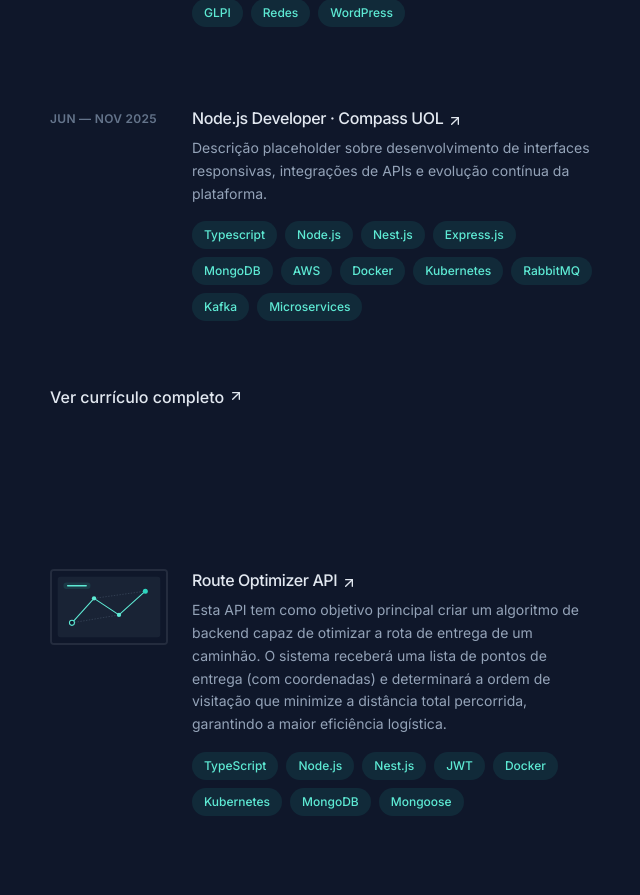
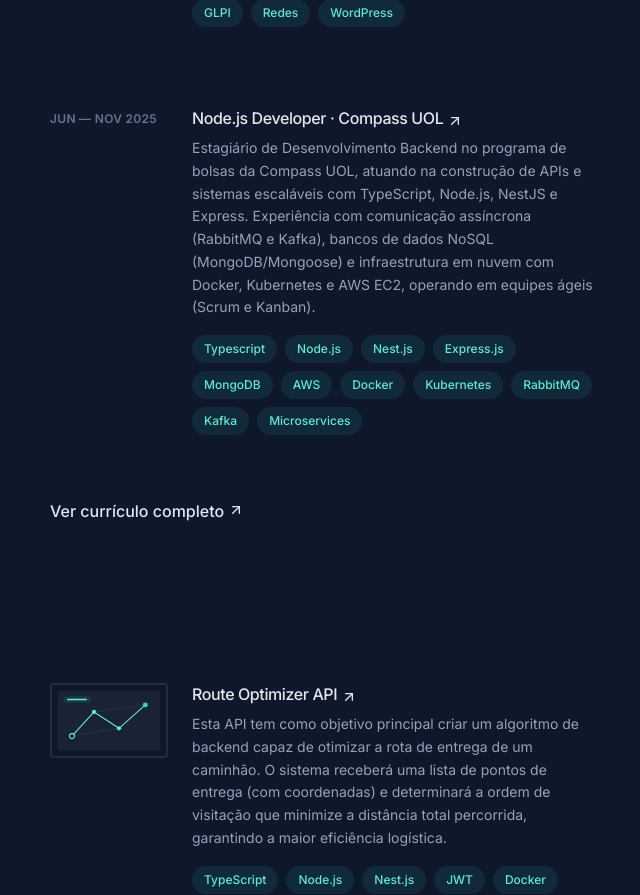
Before and after one commit to danichagas/portfolio, a React (Vite) app: page / in a window 1280 px wide. Shown: the part 907-1802 px from the top of the page, without its empty margins (590-1230 px from the left). Built offline with nearby package versions, Linux system fonts and the light colour scheme.

Commit message:
refactor: updating the professional summary

```diff
--- a/src/App.tsx
+++ b/src/App.tsx
@@ -38,7 +38,7 @@ const EXPERIENCES: ExperienceItem[] = [
     company: 'Compass UOL',
     href: 'https://compass.uol/pt/carreiras/',
     description:
-      'Descrição placeholder sobre desenvolvimento de interfaces responsivas, integrações de APIs e evolução contínua da plataforma.',
+      'Estagiário de Desenvolvimento Backend no programa de bolsas da Compass UOL, atuando na construção de APIs e sistemas escaláveis com TypeScript, Node.js, NestJS e Express. Experiência com comunicação assíncrona (RabbitMQ e Kafka), bancos de dados NoSQL (MongoDB/Mongoose) e infraestrutura em nuvem com Docker, Kubernetes e AWS EC2, operando em equipes ágeis (Scrum e Kanban).',
     tags: [
       'Typescript',
       'Node.js',
```
